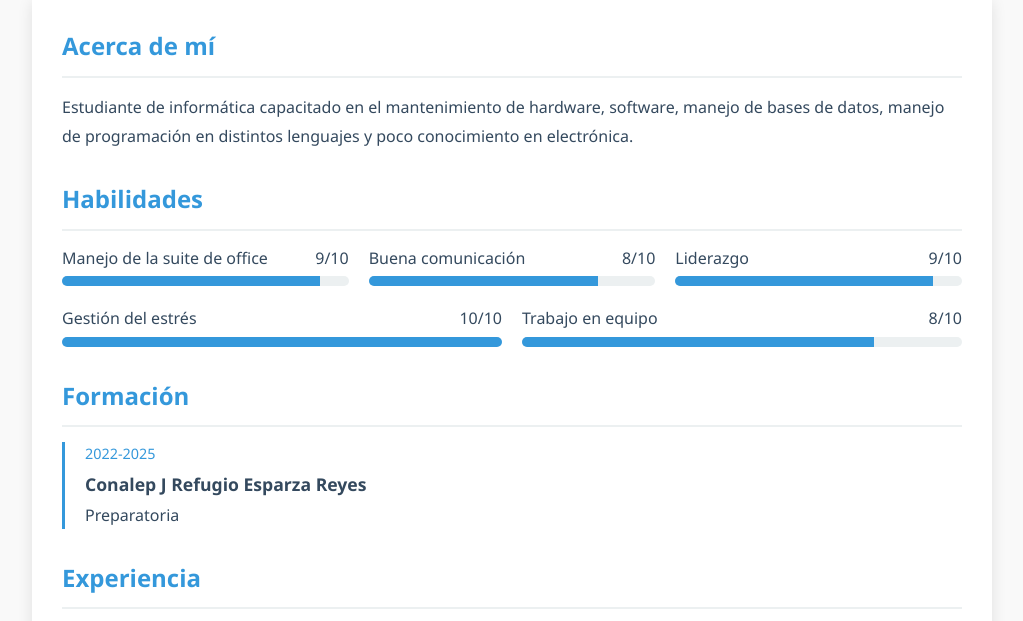
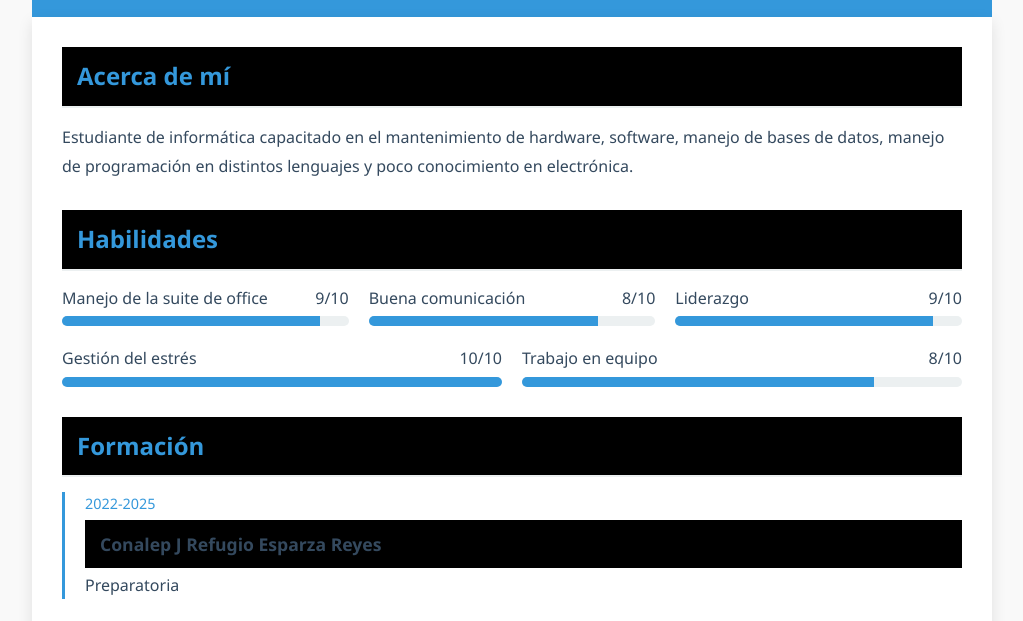
Before and after one commit to platanote/curriculum_final2.github.io, a plain HTML site: page curriculum_final.html in a window 1280 px wide. Shown: the part 508-1129 px from the top of the page, without its empty margins (128-1151 px from the left). Drawn offline with Linux system fonts and the light colour scheme.

Commit message:
Update curriculum_final.html

```diff
--- a/curriculum_final.html
+++ b/curriculum_final.html
@@ -18,6 +18,10 @@
             padding: 0;
             box-sizing: border-box;
             font-family: 'Segoe UI', Tahoma, Geneva, Verdana, sans-serif;
+        }
+            h1, h2, h3, h4, h5, h6 {
+            padding: 10px 15px;
+			background-color: #000000;
         }
 
         body {
```
